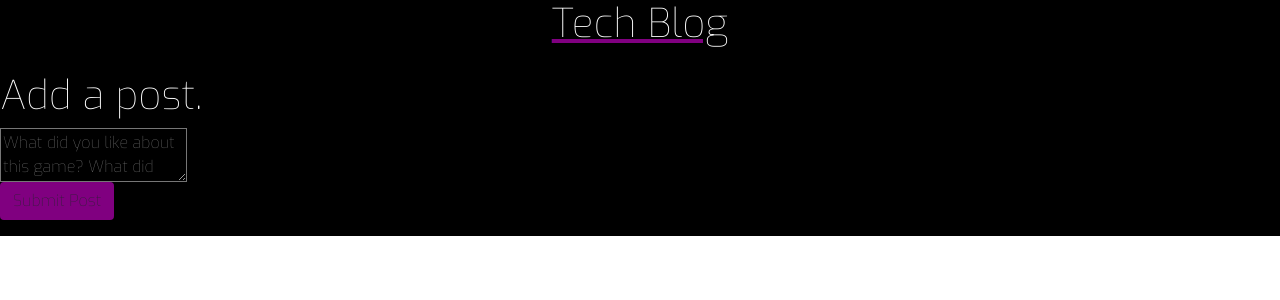
After one commit to monstermiles/tech-blog, a Node project: template views/createpost.handlebars in a window 1280 px wide. The commit adds this page. Shown: the top 300 px of the page. Run offline with Node 20 templates, Linux system fonts and the light colour scheme; the template is opened without the code that fills it, so the values that code supplies are empty; some libraries are stand-ins or nearby versions; some web fonts are replaced.

Commit message:
working on create post route

```diff
--- /dev/null
+++ b/views/createpost.handlebars
@@ -0,0 +1,31 @@
+{{!-- <div class='row mt-4 justify-space-around new-post-card'>
+    <div class='col-md-6 post-responsive'>
+        <h1 class="welcome">Add a post.</h1>
+        <img class='posting-game-image ' id='image-responsive'src='{{img_url}}'>
+        <form class='form create-post'>
+            <div class='form-group'>
+                <textarea class='form-input commentarea-bleh' placeholder='What did you like about this game? What did you dislike? Are you looking for other games like this one? Let your fellow gamers know!' type='text' id='post-body'></textarea>
+            </div>
+            <div class='form-group'>
+                <button type='submit' class='btn btn primary post-responsive posts-button-color' data-id='{{id}}'>Submit Post</button>
+            </div>
+        </form>
+
+    </div> --}}
+
+<div class='row mt-4 justify-space-around new-post-card'>
+    <div class='col-md-6 post-responsive'>
+        <h1 class="welcome">Add a post.</h1>
+        <img class='posting-game-image ' id='image-responsive'src='{{img_url}}'>
+        <form class='form create-post'>
+            <div class='form-group'>
+                <textarea class='form-input commentarea-bleh' placeholder='What did you like about this game? What did you dislike? Are you looking for other games like this one? Let your fellow gamers know!' type='text' id='post-body'></textarea>
+            </div>
+            <div class='form-group'>
+                <button type='submit' class='btn btn primary post-responsive posts-button-color' data-id='{{id}}'>Submit Post</button>
+            </div>
+        </form>
+
+    </div>
+
+    {{!-- <script src='/js/profile.js'></script> --}}
--- a/views/homepage.handlebars
+++ b/views/homepage.handlebars
@@ -2,6 +2,7 @@
   <nav>
     {{#if logged_in}}
     <a class='profile-btn nav-btn mx-1' href='/profile'>PROFILE</a>
+    <a class="create-post nav-btn mx-1" href='/createpost'>ADD A POST</a>
     <button class='no-button nav-btn mx-1' id='logout'>LOGOUT</button>
     {{else}}
     <a class='login-btn nav-btn mx-2' id='login-btn' href="/login">LOGIN</a>
```
